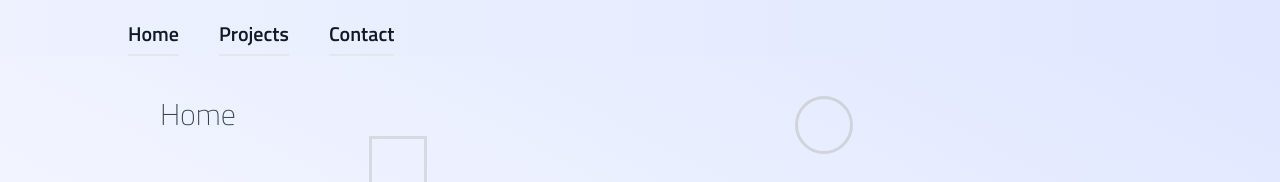
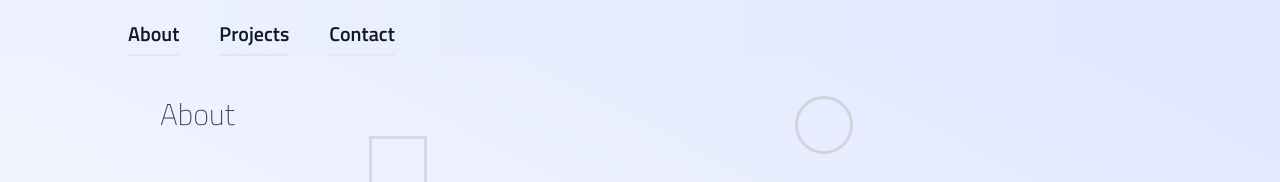
Before and after one commit to BashourDev/portfolio, a React (Create React App) app: page / in a window 1280 px wide. Shown: the top 182 px of the page. Built offline with nearby package versions, Linux system fonts and the light colour scheme; no server answers.

Commit message:
switched Header to About

```diff
--- a/src/App.js
+++ b/src/App.js
@@ -2,7 +2,7 @@ import React, { useState } from "react";
 import { ToastContainer } from "react-toastify";
 import Contact from "./components/Contact";
 import ExperienceCard from "./components/ExperienceCard";
-import Header from "./components/Header";
+import About from "./components/About";
 import NavBar from "./components/NavBar";
 import Projects from "./components/Projects";
 import webPage from "./img/web-page.png";
@@ -33,10 +33,10 @@ function App() {
         </header>
         <ToastContainer autoClose={5000} />
         <section
-          id="home"
+          id="about"
           className="relative flex flex-col overflow-x-hidden bg-gradient-to-tr from-white to-indigo-100"
         >
-          <Header />
+          <About />
         </section>
         <h2 className="text-2xl text-center mt-16 font-robot font-bold">
           Specializing in
--- a/src/components/Header.jsx
+++ b/src/components/About.jsx
@@ -9,7 +9,7 @@ import CircleSVG from "./CircleSVG";
 import VictorSVG from "./VictorSVG";
 import DotsSVG from "./DotsSVG";
 
-const Header = () => {
+const About = () => {
   useEffect(() => {
     Aos.init({
       duration: 1500,
@@ -62,7 +62,7 @@ const Header = () => {
           <VictorSVG />
         </motion.div>
         <div className="text-3xl font-titillium font-semibold md:pl-40 pt-10 flex flex-col justify-center items-center md:justify-start md:items-start">
-          <h2 className="font-extralight text-gray-700">Home</h2>
+          <h2 className="font-extralight text-gray-700">About</h2>
         </div>
         <div className="h-full flex flex-col-reverse md:flex-col lg:flex-row md:justify-center md:items-center">
           <div
@@ -107,4 +107,4 @@ const Header = () => {
   );
 };
 
-export default Header;
+export default About;
--- a/src/components/NavBar.jsx
+++ b/src/components/NavBar.jsx
@@ -12,7 +12,7 @@ const NavBar = () => {
           className="py-5 hover:text-indigo-800 border-b-2 hover:border-indigo-500 "
           smooth
         >
-          Home
+          About
         </NavHashLink>
         <NavHashLink
           to="#projects"
```
